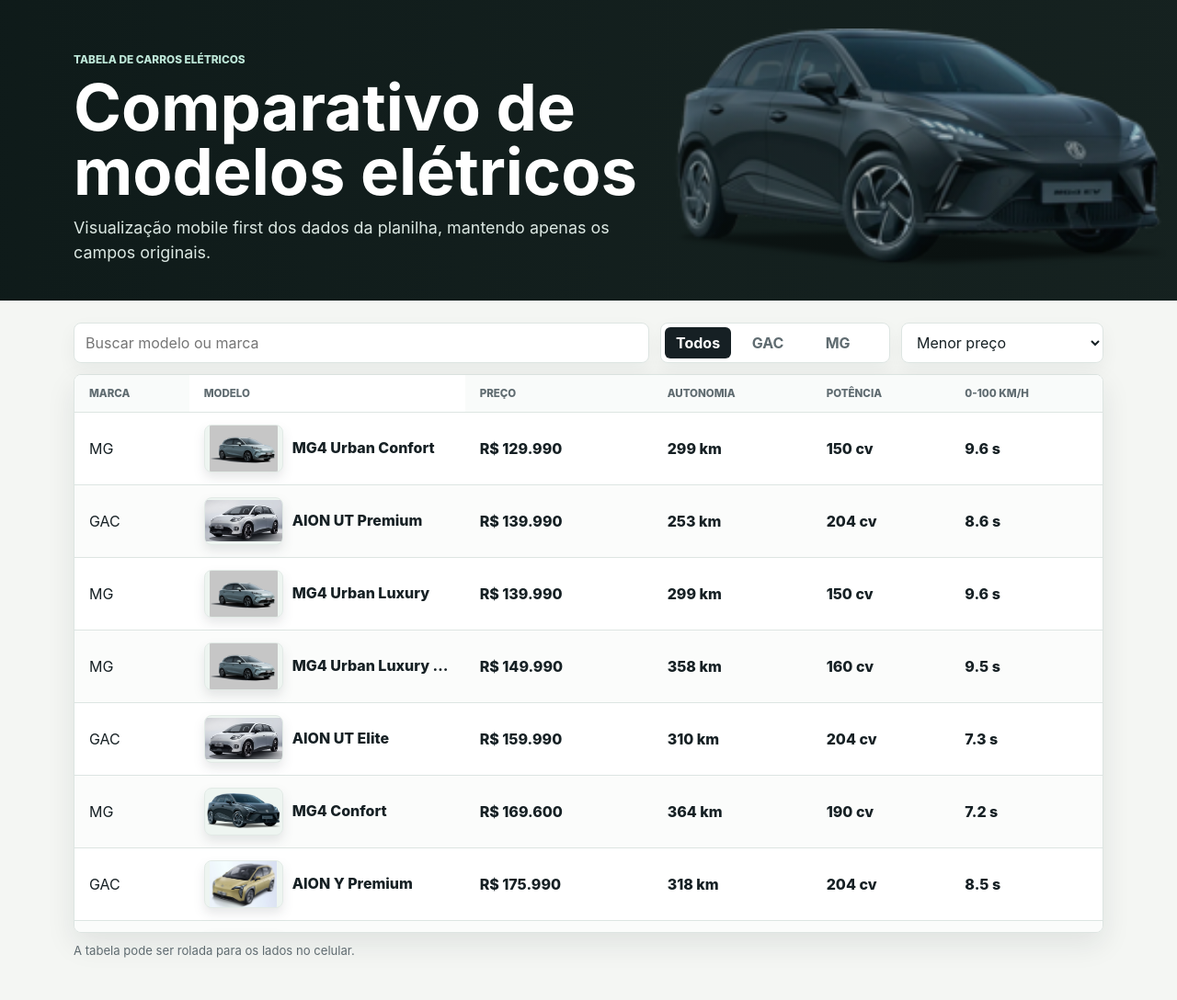
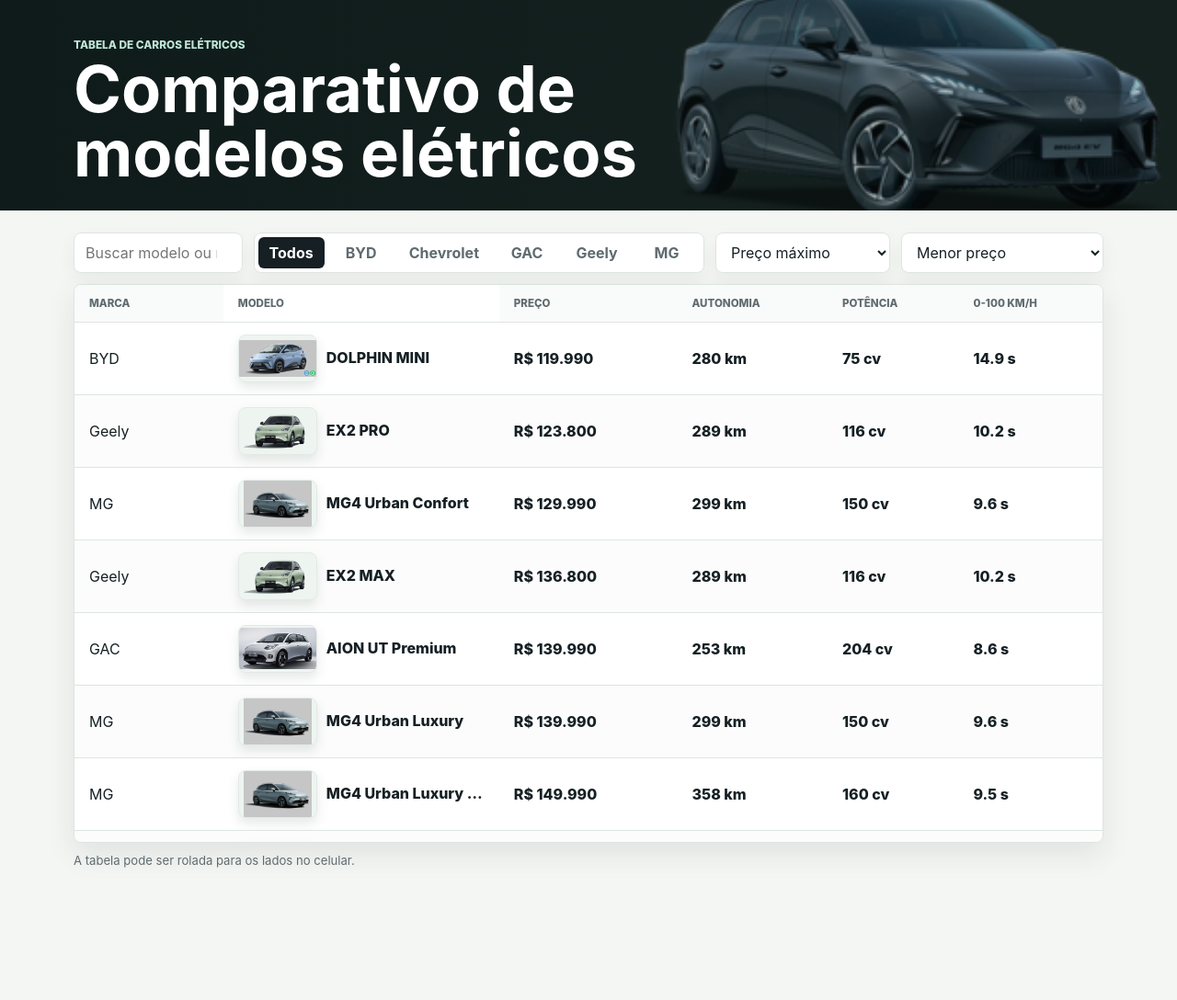
Before and after one commit to PabloGarcia48/ComparativoCarros, a plain HTML site: page index.html in a window 1280 px wide. Shown: the whole page at 92% size. After the commit the page ends 990 px from the top, so only its background shows below. Drawn offline with Linux system fonts and the light colour scheme; grey boxes are pictures that could not be loaded.

Commit message:
Adicionados mais modelos de carros

```diff
--- a/index.html
+++ b/index.html
@@ -38,7 +38,7 @@
       .hero {
         background:
           linear-gradient(180deg, rgba(14, 26, 25, 0.72), rgba(14, 26, 25, 0.94)),
-          url("assets/mg4.png") center 28px / min(86vw, 360px) auto no-repeat,
+          url("assets/image4.png") right 8px top 8px / min(34vw, 132px) auto no-repeat,
           #172321;
         color: #fff;
       }
@@ -50,11 +50,11 @@
       }
 
       .hero-inner {
-        padding: 178px 0 24px;
+        padding: 18px 122px 16px 0;
       }
 
       .eyebrow {
-        margin: 0 0 10px;
+        margin: 0 0 6px;
         color: #bee7d8;
         font-size: 0.74rem;
         font-weight: 850;
@@ -65,17 +65,9 @@
       h1 {
         max-width: 760px;
         margin: 0;
-        font-size: clamp(2rem, 11vw, 4.4rem);
+        font-size: clamp(1.35rem, 6.8vw, 4.4rem);
         line-height: 1;
         letter-spacing: 0;
-      }
-
-      .hero-copy {
-        max-width: 640px;
-        margin: 12px 0 0;
-        color: #dce8e3;
-        font-size: 1rem;
-        line-height: 1.5;
       }
 
       main {
@@ -243,16 +235,12 @@
         .hero {
           background:
             linear-gradient(90deg, rgba(14, 26, 25, 0.9), rgba(14, 26, 25, 0.42) 55%, rgba(14, 26, 25, 0.18)),
-            url("assets/mg4.png") center right / min(46vw, 560px) auto no-repeat,
+            url("assets/image4.png") center right / min(46vw, 560px) auto no-repeat,
             #172321;
         }
 
         .hero-inner {
-          padding: 58px 0 38px;
-        }
-
-        .hero-copy {
-          font-size: 1.12rem;
+          padding: 42px 0 26px;
         }
 
         main {
@@ -260,7 +248,7 @@
         }
 
         .toolbar {
-          grid-template-columns: 1fr minmax(250px, auto) 220px;
+          grid-template-columns: 1fr minmax(250px, auto) 190px 220px;
           gap: 12px;
           align-items: center;
         }
@@ -294,9 +282,6 @@
         <div class="hero-inner">
           <p class="eyebrow">Tabela de carros elétricos</p>
           <h1>Comparativo de modelos elétricos</h1>
-          <p class="hero-copy">
-            Visualização mobile first dos dados da planilha, mantendo apenas os campos originais.
-          </p>
         </div>
       </section>
 
@@ -304,6 +289,7 @@
         <div class="toolbar">
           <input class="search" id="search" type="search" placeholder="Buscar modelo ou marca" />
           <div class="brand-filter" id="brandFilter" aria-label="Filtro de marca"></div>
+          <select class="select" id="maxPrice" aria-label="Preço máximo"></select>
           <select class="select" id="sort">
             <option value="price-asc">Menor preço</option>
             <option value="range-desc">Maior autonomia</option>
@@ -336,19 +322,27 @@
 
     <script>
       const cars = [
-        { brand: "GAC", model: "AION V", price: 219990, range: 389, power: 204, accel: 7.9, image: "assets/aion-v.jpeg" },
-        { brand: "GAC", model: "AION Y Premium", price: 175990, range: 318, power: 204, accel: 8.5, image: "assets/aion-y.png" },
-        { brand: "GAC", model: "AION Y Elite", price: 187990, range: 318, power: 204, accel: 8.5, image: "assets/aion-y.png" },
-        { brand: "GAC", model: "AION UT Premium", price: 139990, range: 253, power: 204, accel: 8.6, image: "assets/aion-ut.png" },
-        { brand: "GAC", model: "AION UT Elite", price: 159990, range: 310, power: 204, accel: 7.3, image: "assets/aion-ut.png" },
-        { brand: "MG", model: "MG4 Confort", price: 169600, range: 364, power: 190, accel: 7.2, image: "assets/mg4.png" },
-        { brand: "MG", model: "MG4 Luxury", price: 189800, range: 364, power: 190, accel: 7.2, image: "assets/mg4.png" },
-        { brand: "MG", model: "MG4 X-Power", price: 229800, range: 279, power: 435, accel: 3.8, image: "assets/mg4.png" },
-        { brand: "MG", model: "MG4 Urban Confort", price: 129990, range: 299, power: 150, accel: 9.6, image: "assets/mg4-urban.png" },
-        { brand: "MG", model: "MG4 Urban Luxury", price: 139990, range: 299, power: 150, accel: 9.6, image: "assets/mg4-urban.png" },
-        { brand: "MG", model: "MG4 Urban Luxury 54Kw", price: 149990, range: 358, power: 160, accel: 9.5, image: "assets/mg4-urban.png" },
-        { brand: "MG", model: "MG S5 Confort", price: 189800, range: 351, power: 205, accel: 6.3, image: "assets/mg-s5.png" },
-        { brand: "MG", model: "MG S5 Luxury", price: 219800, range: 351, power: 205, accel: 6.3, image: "assets/mg-s5.png" },
+        { brand: "GAC", model: "AION V", price: 219990, range: 389, power: 204, accel: 7.9, image: "assets/image1.jpeg" },
+        { brand: "GAC", model: "AION Y Premium", price: 175990, range: 318, power: 204, accel: 8.5, image: "assets/image3.png" },
+        { brand: "GAC", model: "AION Y Elite", price: 187990, range: 318, power: 204, accel: 8.5, image: "assets/image3.png" },
+        { brand: "GAC", model: "AION UT Premium", price: 139990, range: 253, power: 204, accel: 8.6, image: "assets/image2.png" },
+        { brand: "GAC", model: "AION UT Elite", price: 159990, range: 310, power: 204, accel: 7.3, image: "assets/image2.png" },
+        { brand: "MG", model: "MG4 Confort", price: 169600, range: 364, power: 190, accel: 7.2, image: "assets/image4.png" },
+        { brand: "MG", model: "MG4 Luxury", price: 189800, range: 364, power: 190, accel: 7.2, image: "assets/image4.png" },
+        { brand: "MG", model: "MG4 Urban Confort", price: 129990, range: 299, power: 150, accel: 9.6, image: "assets/image5.png" },
+        { brand: "MG", model: "MG4 Urban Luxury", price: 139990, range: 299, power: 150, accel: 9.6, image: "assets/image5.png" },
+        { brand: "MG", model: "MG4 Urban Luxury 54Kw", price: 149990, range: 358, power: 160, accel: 9.5, image: "assets/image5.png" },
+        { brand: "MG", model: "MG S5 Confort", price: 189800, range: 351, power: 205, accel: 6.3, image: "assets/image6.png" },
+        { brand: "MG", model: "MG S5 Luxury", price: 219800, range: 351, power: 205, accel: 6.3, image: "assets/image6.png" },
+        { brand: "BYD", model: "YUAN PLUS", price: 235990, range: 378, power: 449, accel: 3.9, image: "assets/image7.png" },
+        { brand: "BYD", model: "DOLPHIN MINI", price: 119990, range: 280, power: 75, accel: 14.9, image: "assets/image8.png" },
+        { brand: "BYD", model: "YUAN PRO", price: 182990, range: 250, power: 177, accel: 7.9, image: "assets/image7.png" },
+        { brand: "BYD", model: "DOLPHIN", price: 182990, range: 291, power: 95, accel: 10.9, image: "assets/image9.png" },
+        { brand: "Chevrolet", model: "SPARK", price: 156660, range: 291, power: 95, accel: 10.9, image: "assets/image10.png" },
+        { brand: "Geely", model: "EX2 PRO", price: 123800, range: 289, power: 116, accel: 10.2, image: "assets/image11.png" },
+        { brand: "Geely", model: "EX2 MAX", price: 136800, range: 289, power: 116, accel: 10.2, image: "assets/image11.png" },
+        { brand: "Geely", model: "EX5 PRO", price: 205800, range: 413, power: 218, accel: 6.9, image: "assets/image12.png" },
+        { brand: "Geely", model: "EX5 MAX", price: 225800, range: 349, power: 218, accel: 7.1, image: "assets/image12.png" },
       ];
 
       const formatPrice = new Intl.NumberFormat("pt-BR", {
@@ -360,6 +354,7 @@
       const state = {
         brand: "Todos",
         query: "",
+        maxPrice: "",
         sort: "price-asc",
       };
 
@@ -369,9 +364,12 @@
 
       function visibleCars() {
         const q = normalize(state.query.trim());
+        const maxPrice = state.maxPrice === "" ? Infinity : Number(state.maxPrice);
+
         return cars
           .filter((car) => state.brand === "Todos" || car.brand === state.brand)
           .filter((car) => !q || normalize(`${car.brand} ${car.model}`).includes(q))
+          .filter((car) => car.price <= maxPrice)
           .sort((a, b) => {
             if (state.sort === "price-asc") return a.price - b.price;
             if (state.sort === "range-desc") return b.range - a.range;
@@ -399,6 +397,19 @@
             render();
           });
         });
+      }
+
+      function renderPriceFilter() {
+        const select = document.querySelector("#maxPrice");
+        const highestPrice = Math.max(...cars.map((car) => car.price));
+        const highestStep = Math.ceil(highestPrice / 10000) * 10000;
+        const options = ['<option value="">Preço máximo</option>'];
+
+        for (let price = 100000; price <= highestStep; price += 10000) {
+          options.push(`<option value="${price}">Até ${formatPrice.format(price)}</option>`);
+        }
+
+        select.innerHTML = options.join("");
       }
 
       function render() {
@@ -436,7 +447,13 @@
         render();
       });
 
+      document.querySelector("#maxPrice").addEventListener("change", (event) => {
+        state.maxPrice = event.target.value;
+        render();
+      });
+
       renderBrandFilter();
+      renderPriceFilter();
       render();
     </script>
   </body>
```
Also changed, not shown: assets/image1.jpeg (added), assets/image11.png (added), assets/image12.png (added), assets/image2.png (added), assets/image3.png (added), assets/image4.png (added), assets/image5.png (added), assets/image6.png (added), assets/image7.png (added), assets/image8.png (added), assets/image9.png (added), 2 other files.
